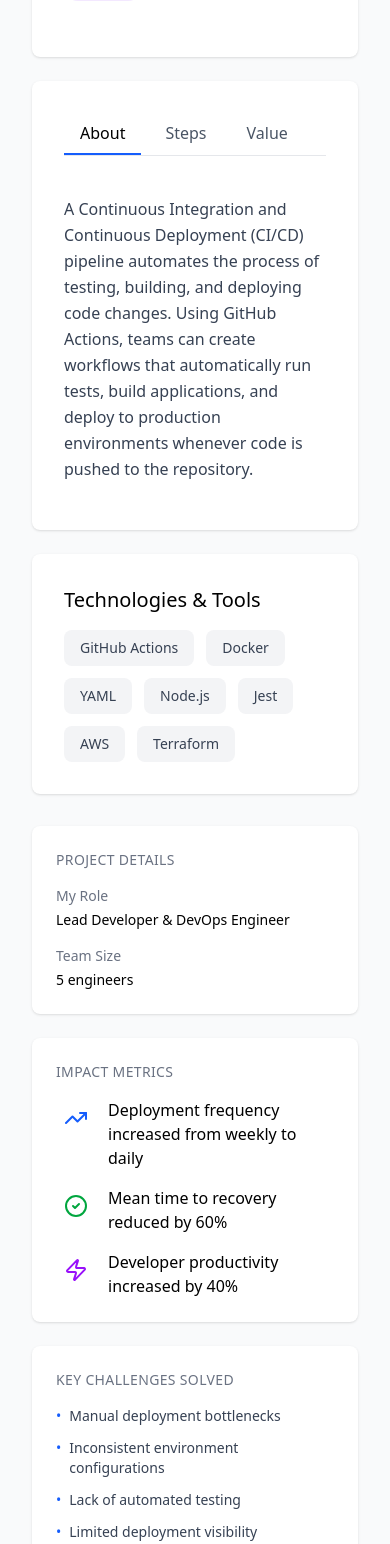
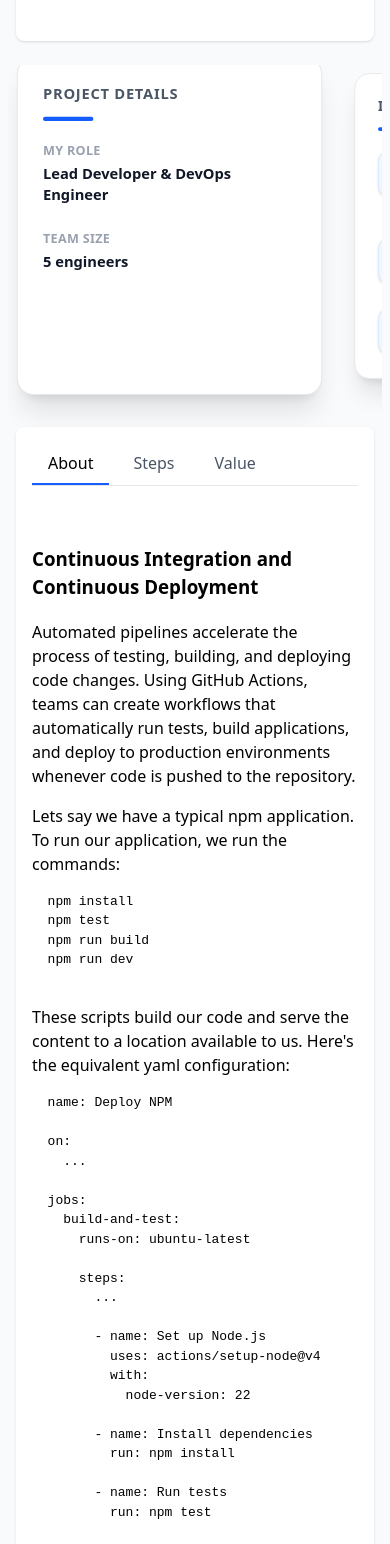
Before and after one commit to owenlaurence/portfolio, a Next.js app: page /topic/capacitor-intro in a window 390 px wide. Shown: the part 402-1946 px from the top of the page. Built offline with nearby package versions, Linux system fonts and the light colour scheme.

Commit message:
Cleaner mobile & Markdown.

```diff
--- /dev/null
+++ b/src/app/components/topic/markdown.css
@@ -0,0 +1,13 @@
+
+.markdown-reset {
+  all: revert;
+}
+
+.markdown-reset * {
+  all: revert;
+}
+
+.markdown-reset ol {
+  list-style: decimal;
+  padding-left: 2rem;
+}
--- a/src/app/components/topic/template.tsx
+++ b/src/app/components/topic/template.tsx
@@ -5,6 +5,11 @@ import * as Tabs from '@radix-ui/react-tabs';
 import { Clock, Calendar, Tag, CheckCircle2, AlertCircle, Zap, Code2, GitBranch, Award, TrendingUp, Users } from 'lucide-react';
 import { JSX } from 'react';
 import { getTagColor } from '@/src/styles/util/colors';
+import ReactMarkdown from 'react-markdown';
+import {Light as SyntaxHighlighter} from 'react-syntax-highlighter'
+import remarkGfm from 'remark-gfm';
+import "./markdown.css"
+import rehypeRaw from 'rehype-raw';
 
 type TopicProps = {
   topic: string
@@ -25,7 +30,7 @@ type ImpactMetric = {
 }
 
 type Tag = {
-  text : string
+  text: string
   color: string
 }
 
@@ -34,14 +39,12 @@ export default function TopicTemplate({ topic, description, steps, businessValue
 
   const [activeTab, setActiveTab] = useState('description');
 
-  const colors = ["blue", "green", "purple"]
-
   return (
     <div className="min-h-screen bg-gray-50">
-      <div className="max-w-7xl mx-auto p-8">
+      <div className="max-w-7xl mx-auto p-4 pb-0">
         <div className="grid grid-cols-1 lg:grid-cols-3 gap-8">
           {/* Main Content */}
-          <div className="lg:col-span-2">
+          <div className="lg:col-span-1">
             {/* Header Section */}
             <div className="bg-white rounded-lg shadow-sm p-8 mb-6">
               {/* Meta Info */}
@@ -52,7 +55,7 @@ export default function TopicTemplate({ topic, description, steps, businessValue
                 </div>
                 <div className="flex items-center gap-2">
                   {/* <Users className="size-4" /> */}
-                  <Calendar className="size-4"/>
+                  <Calendar className="size-4" />
                   <span>1 week</span>
                 </div>
               </div>
@@ -74,8 +77,87 @@ export default function TopicTemplate({ topic, description, steps, businessValue
 
             </div>
 
+            {/* Mobile Swipeable Cards */}
+            <div className="md:hidden lg:hidden col-span-1 bg-gray-50 px-2 ">
+              <div className="flex gap-8 overflow-x-auto snap-x snap-mandatory pb-10 -mx-4 px-4">
+
+                {/* Project Details Card */}
+                <div className="min-w-[85%] snap-center bg-white rounded-2xl border border-gray-200 shadow-xl transform transition-transform duration-500 ease-in-out p-6 scale-95 first:scale-105 last:scale-105">
+                  <div className="mb-5">
+                    <h3 className="text-sm font-bold uppercase tracking-wider text-gray-600">
+                      Project Details
+                    </h3>
+                    <div className="h-1 w-12 bg-blue-600 rounded-full mt-3"></div>
+                  </div>
+
+                  <div className="space-y-6">
+                    <div>
+                      <div className="text-xs font-semibold text-gray-400 uppercase tracking-wide mb-1">
+                        My Role
+                      </div>
+                      <div className="text-sm font-semibold text-gray-900">
+                        Lead Developer & DevOps Engineer
+                      </div>
+                    </div>
+
+                    <div>
+                      <div className="text-xs font-semibold text-gray-400 uppercase tracking-wide mb-1">
+                        Team Size
+                      </div>
+                      <div className="text-sm font-semibold text-gray-900">
+                        5 engineers
+                      </div>
+                    </div>
+                  </div>
+                </div>
+
+                {/* Impact Metrics Card */}
+                <div className="min-w-[85%] snap-center bg-white rounded-2xl border border-gray-200 shadow-xl transform transition-transform duration-500 ease-in-out p-6 scale-95 first:scale-105 last:scale-105">
+                  <div className="mb-5">
+                    <h3 className="text-sm font-bold uppercase tracking-wider text-gray-600">
+                      Impact Metrics
+                    </h3>
+                    <div className="h-1 w-12 bg-blue-600 rounded-full mt-3"></div>
+                  </div>
+
+                  <div className="space-y-6">
+                    {metrics.map((metric, i) => (
+                      <div key={`metric-mobile-${i}`} className="flex items-start gap-4">
+                        <div className="p-3 rounded-xl bg-blue-50 border border-blue-100 shadow-sm">
+                          {metric.icon}
+                        </div>
+                        <div className="text-sm text-gray-800 leading-relaxed">
+                          {metric.description}
+                        </div>
+                      </div>
+                    ))}
+                  </div>
+                </div>
+
+                {/* Key Challenges Card */}
+                <div className="min-w-[85%] snap-center bg-white rounded-2xl border border-gray-200 shadow-xl transform transition-transform duration-500 ease-in-out p-6 scale-95 first:scale-105 last:scale-105">
+                  <div className="mb-5">
+                    <h3 className="text-sm font-bold uppercase tracking-wider text-gray-600">
+                      Key Challenges Solved
+                    </h3>
+                    <div className="h-1 w-12 bg-blue-600 rounded-full mt-3"></div>
+                  </div>
+
+                  <ul className="space-y-4 text-sm text-gray-800">
+                    {challenges.map((challenge, i) => (
+                      <li key={`challenge-mobile-${i}`} className="flex gap-3">
+                        <span className="text-blue-600 mt-[6px] text-base shrink-0">•</span>
+                        <span className="leading-relaxed">{challenge}</span>
+                      </li>
+                    ))}
+                  </ul>
+                </div>
+
+              </div>
+            </div>
+
             {/* Tabs Section */}
-            <div className="bg-white rounded-lg shadow-sm p-8">
+            <div className="bg-white rounded-lg shadow-sm p-4">
               <Tabs.Root value={activeTab} onValueChange={setActiveTab}>
                 <Tabs.List className="flex gap-2 border-b border-gray-200 mb-6 overflow-x-auto whitespace-nowrap">
                   <Tabs.Trigger
@@ -101,8 +183,16 @@ export default function TopicTemplate({ topic, description, steps, businessValue
                   </Tabs.Trigger>
                 </Tabs.List>
 
+
+                {/* MARKDOWN */}
                 <Tabs.Content value="description" className="py-4">
-                  <p className="text-gray-700 leading-relaxed">{description}</p>
+                  <div className="not-prose markdown-reset  max-w-none ">
+                    <ReactMarkdown
+                      rehypePlugins={[rehypeRaw]}
+                    >
+                    {description}
+                    </ReactMarkdown>
+                  </div>
                 </Tabs.Content>
 
                 <Tabs.Content value="steps" className="py-4">
@@ -131,10 +221,17 @@ export default function TopicTemplate({ topic, description, steps, businessValue
 
               </div>
             </div>
+
+
+
+
+
+
           </div>
 
+
           {/* Sidebar */}
-          <div className="lg:col-span-1">
+          <div className="hidden md:block lg:col-span-1">
             {/* Project Context */}
             <div className="bg-white rounded-lg shadow-sm p-6 mb-6 sticky top-8">
               <h3 className="text-sm uppercase tracking-wide text-gray-500 mb-4">Project Details</h3>
--- a/src/app/topic/capacitor-intro/page.tsx
+++ b/src/app/topic/capacitor-intro/page.tsx
@@ -1,12 +1,62 @@
 import TopicTemplate from "@/src/app/components/topic/template";
 import { color } from "framer-motion";
 import { CheckCircle2, TrendingUp, Zap } from "lucide-react";
+
+/*
+    * runs-on: The OS on which we want to run our server. Ubuntu is most common, but you may select whichever platform works best for your application.
+        * For example: Checkout [my automated CI/CD for full iOS App Store delivery](./capacitor-plugin).
+*/
 
 
 const topic = {
   topic: "Implementing CI/CD Pipeline with GitHub Actions",
   subject: "capacitor-intro",
-  description: "A Continuous Integration and Continuous Deployment (CI/CD) pipeline automates the process of testing, building, and deploying code changes. Using GitHub Actions, teams can create workflows that automatically run tests, build applications, and deploy to production environments whenever code is pushed to the repository.",
+  description: `### Continuous Integration and Continuous Deployment
+  Automated pipelines accelerate the process of testing, building, and deploying code changes. Using GitHub Actions, teams can create workflows that automatically run tests, build applications, and deploy to production environments whenever code is pushed to the repository.
+
+  Lets say we have a typical npm application. To run our application, we run the commands:
+  ~~~bash
+    npm install
+    npm test
+    npm run build
+    npm run dev
+
+  ~~~
+
+  These scripts build our code and serve the content to a location available to us. Here's the equivalent yaml configuration:
+  ~~~yml
+    name: Deploy NPM
+
+    on:
+      ...
+
+    jobs:
+      build-and-test:
+        runs-on: ubuntu-latest
+
+        steps:
+          ...
+
+          - name: Set up Node.js
+            uses: actions/setup-node@v4
+            with:
+              node-version: 22
+
+          - name: Install dependencies
+            run: npm install
+
+          - name: Run tests
+            run: npm test
+
+          - name: Build project
+            run: npm run build
+
+
+  ~~~
+
+    Now lets break down what we have here
+    ...
+  `,
   steps: [
     "Create a .github/workflows directory in your repository",
     "Define a YAML workflow file with trigger events (push, pull_request, etc.)",
--- /dev/null
+++ b/tailwind.config.ts
@@ -0,0 +1,3 @@
+module.exports = {
+  plugins: [require('@tailwindcss/typography')],
+}
```
Also changed, not shown: package.json (+7 -1 lines), src/app/globals.css (line endings or trailing spaces), src/styles/tailwind.css (line endings or trailing spaces), src/styles/util/colors.ts (line endings or trailing spaces), 2 other files (tests, documents, lock files or other folders).
